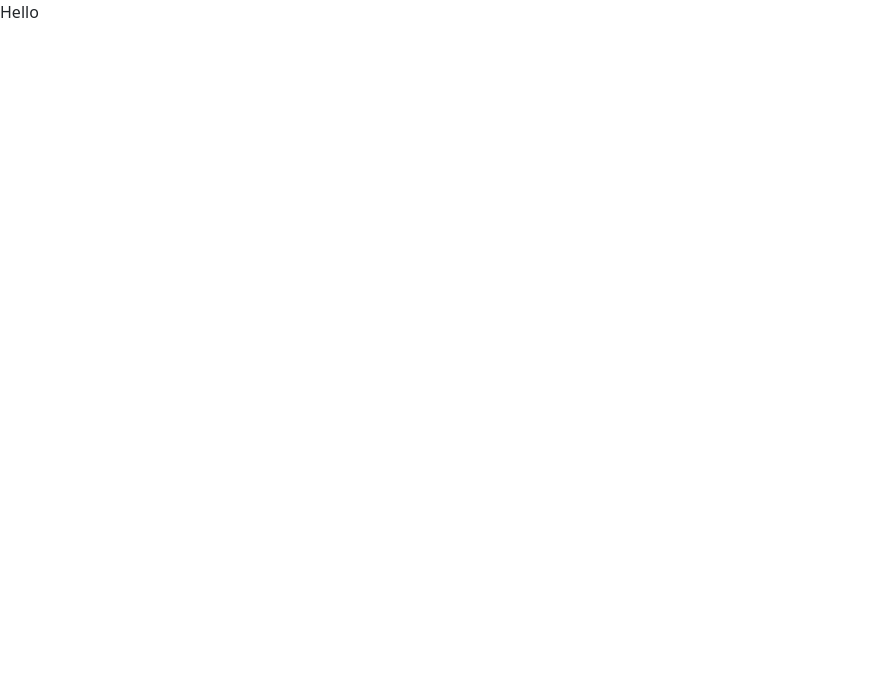
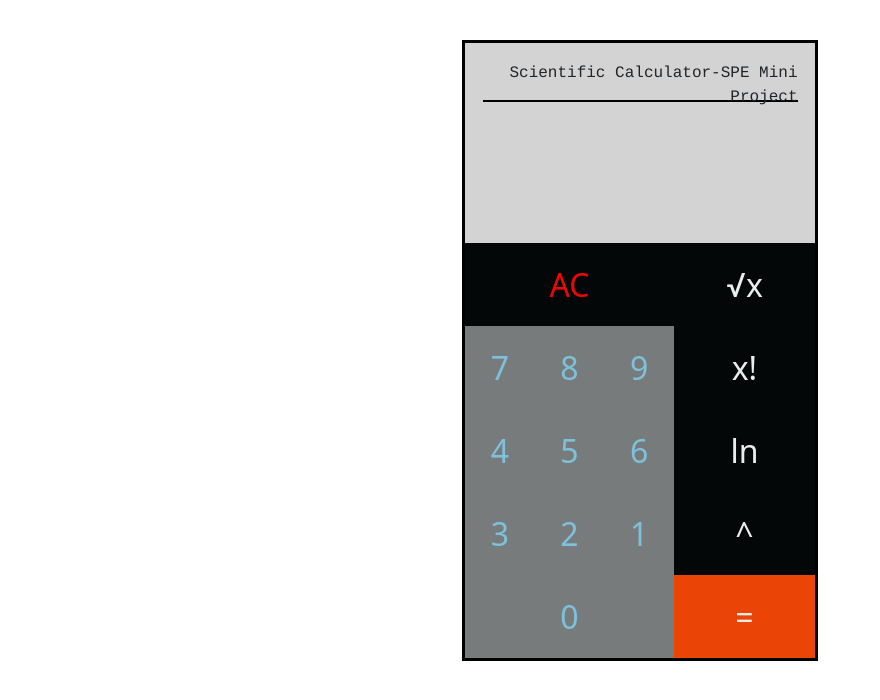
Before and after one commit to jayprakash-ray/SPE-Calc, an Angular app: page / in a window 1280 px wide. Shown: the top 700 px of the page, without its empty margins (0-880 px from the left). Built offline with nearby package versions, Linux system fonts and the light colour scheme.

Commit message:
HTML File Added

```diff
--- a/src/app/app.component.html
+++ b/src/app/app.component.html
@@ -1 +1,45 @@
-Hello
+<div class="container">
+  <div class="row">
+    <div class="col-md-4"></div>
+    <div class="col-md-4">
+      <div class="base">
+        <div class="maindisplay">
+          <div class="subdisplay">Scientific Calculator-SPE Mini Project</div>
+          {{ mainDisplayText }}
+        </div>
+        <div class="keypad">
+          <table style="width: 100%;">
+            <tr>
+              <td class="keys ackey" colspan="3" >AC</td>
+              <td class="keys opkey" colspan="1">√x</td>
+            </tr>
+            <tr>
+              <td class="keys numkey" >7</td>
+              <td class="keys numkey">8</td>
+              <td class="keys numkey">9</td>
+              <td class="keys opkey" >x!</td>
+            </tr>
+            <tr>
+              <td class="keys numkey" >4</td>
+              <td class="keys numkey" >5</td>
+              <td class="keys numkey" >6</td>
+              <td class="keys opkey" >ln</td>
+            </tr>
+            <tr>
+              <td class="keys numkey" >3</td>
+              <td class="keys numkey" >2</td>
+              <td class="keys numkey" >1</td>
+              <td class="keys opkey" >^</td>
+            </tr>
+            <tr>
+              <td colspan="3" class="keys numkey">0</td>
+              <!-- <td class="keys numkey">.</td>   -->
+              <td class="keys equalkey" >=</td>
+            </tr>
+          </table>
+        </div>
+      </div>
+    </div>
+    <div class="col-md-4"></div>
+  </div>
+</div>
```
